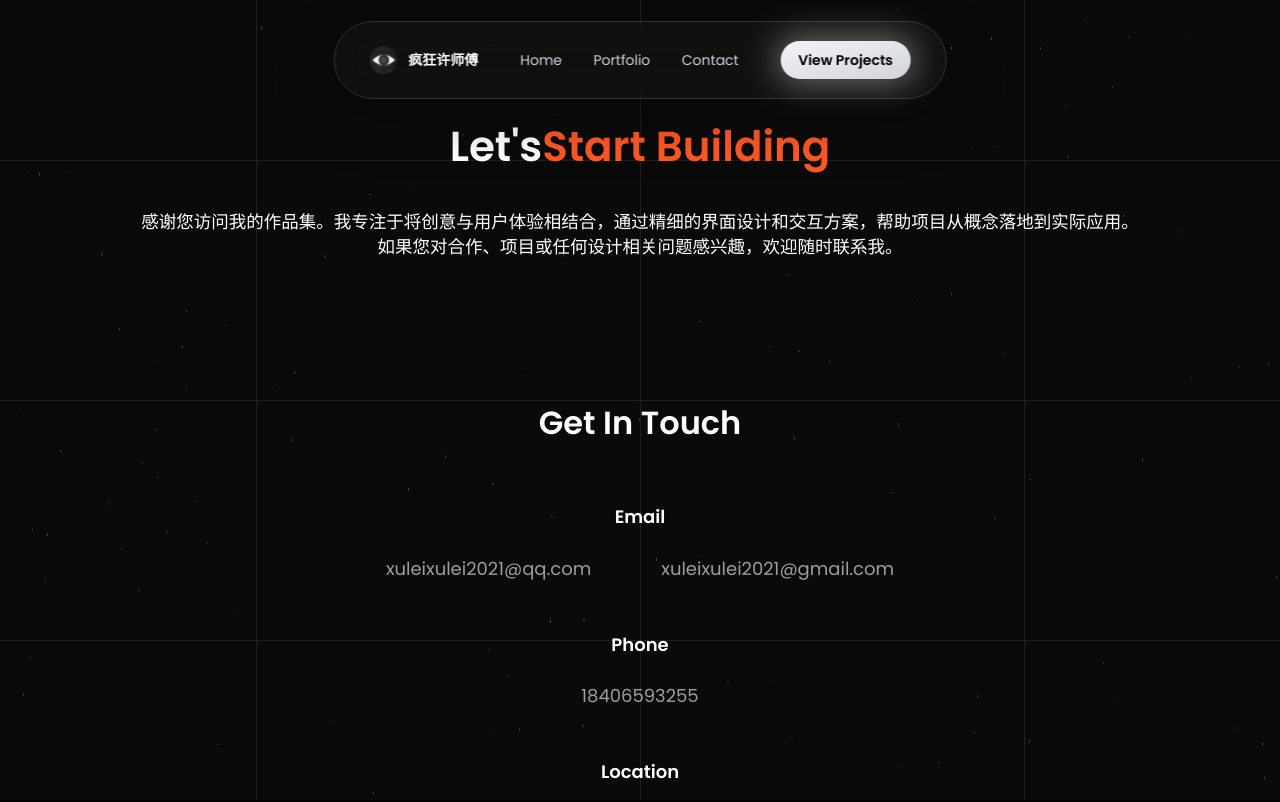
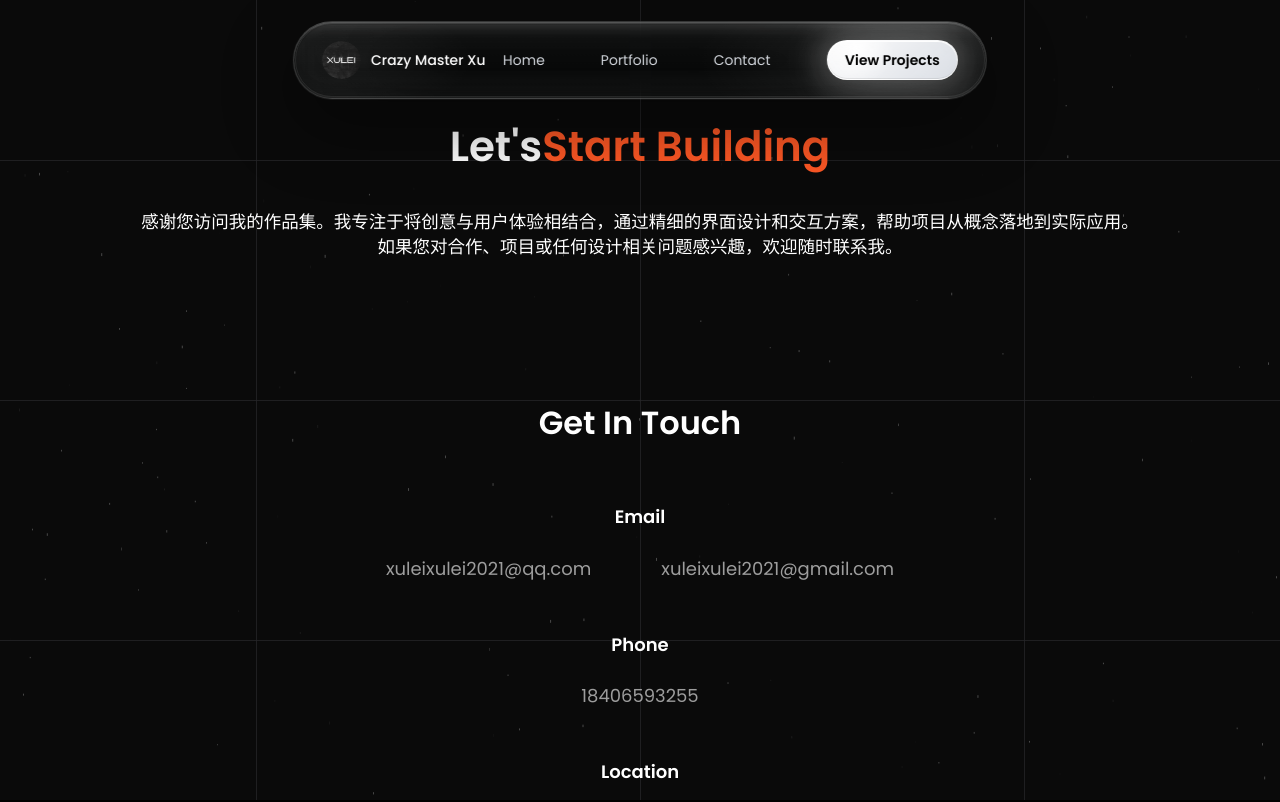
Before and after one commit to lei-xxx/design, a React (Vite) app: page /contact in a window 1280 px wide. Shown: the top 802 px of the page. Built offline with nearby package versions, Linux system fonts and the light colour scheme.

Commit message:
Update glass navigation styling

```diff
--- a/src/App.tsx
+++ b/src/App.tsx
@@ -28,7 +28,7 @@ function AppContent() {
   return (
     <div className="min-h-screen">
       <SignFlowNav
-        logo={publicAsset('/eye-nav-logo.png')}
+        logo={publicAsset('/xulei-nav-logo.png')}
         logoAlt="疯狂许师傅 Logo"
         links={navLinks}
       />
--- a/src/components/Footer.tsx
+++ b/src/components/Footer.tsx
@@ -10,7 +10,7 @@ const Footer = () => {
         <div className="grid grid-cols-1 lg:grid-cols-4 gap-8">
           {/* Company Info */}
           <div className="lg:col-span-2">
-            <h3 className="text-2xl font-semibold mb-8">疯狂许师傅</h3>
+            <h3 className="text-2xl font-semibold mb-8">Crazy Master Xu</h3>
             <p className="text-white/60 mb-8 max-w-md">
               Welcome to my portfolio website of design works, let's explore the stories of inspiration through creation together.
             </p>
--- a/src/components/SignFlowNav.css
+++ b/src/components/SignFlowNav.css
@@ -24,3 +24,71 @@
   line-height: 44px;
   white-space: nowrap;
 }
+
+@media (min-width: 1024px) {
+  header.sign-flow-header {
+    position: fixed;
+    overflow: hidden;
+    isolation: isolate;
+    border-color: rgba(255, 255, 255, 0.16) !important;
+    background:
+      linear-gradient(180deg, rgba(255, 255, 255, 0.11), rgba(255, 255, 255, 0.025) 22%, rgba(255, 255, 255, 0.008) 60%, rgba(255, 255, 255, 0.035)),
+      radial-gradient(160px 70px at 9% 50%, rgba(255, 255, 255, 0.055), transparent 74%),
+      radial-gradient(230px 96px at 84% 50%, rgba(255, 255, 255, 0.06), transparent 78%),
+      rgba(7, 8, 8, 0.52) !important;
+    box-shadow:
+      0 26px 72px rgba(0, 0, 0, 0.44),
+      0 1px 0 rgba(255, 255, 255, 0.08),
+      inset 0 1px 0 rgba(255, 255, 255, 0.19),
+      inset 0 -1px 0 rgba(255, 255, 255, 0.045),
+      inset 0 -10px 22px rgba(0, 0, 0, 0.12),
+      inset 42px 0 78px rgba(255, 255, 255, 0.022),
+      inset -78px 0 112px rgba(255, 255, 255, 0.025) !important;
+    backdrop-filter: blur(10px) saturate(1.42) contrast(1.03) !important;
+    -webkit-backdrop-filter: blur(10px) saturate(1.42) contrast(1.03) !important;
+  }
+
+  header.sign-flow-header::before {
+    content: '';
+    position: absolute;
+    inset: 0;
+    z-index: 0;
+    border-radius: inherit;
+    pointer-events: none;
+    background:
+      linear-gradient(180deg, rgba(255, 255, 255, 0.105), transparent 14%, transparent 78%, rgba(255, 255, 255, 0.018)),
+      linear-gradient(90deg, rgba(255, 255, 255, 0.035), transparent 16%, transparent 76%, rgba(255, 255, 255, 0.045));
+    opacity: 0.44;
+  }
+
+  header.sign-flow-header::after {
+    content: '';
+    position: absolute;
+    inset: 1px;
+    z-index: 0;
+    border-radius: inherit;
+    pointer-events: none;
+    border: 1px solid rgba(255, 255, 255, 0.09);
+    box-shadow:
+      inset 0 0 0 1px rgba(0, 0, 0, 0.10),
+      inset 0 6px 14px rgba(255, 255, 255, 0.032);
+  }
+
+  .sign-flow-cta > span:first-child {
+    background: rgba(255, 255, 255, 0.62) !important;
+    opacity: 0.34 !important;
+    filter: blur(16px);
+  }
+
+  .sign-flow-cta-inner {
+    border: 1px solid rgba(255, 255, 255, 0.78);
+    background:
+      radial-gradient(circle at 22% 18%, rgba(255, 255, 255, 1), transparent 36%),
+      linear-gradient(135deg, rgba(255, 255, 255, 0.99), rgba(229, 233, 240, 0.94)) !important;
+    box-shadow:
+      0 0 52px rgba(255, 255, 255, 0.26),
+      0 10px 30px rgba(0, 0, 0, 0.22),
+      inset 0 1px 0 rgba(255, 255, 255, 0.95),
+      inset 0 -1px 0 rgba(0, 0, 0, 0.08);
+  }
+}
--- a/src/components/SignFlowNav.tsx
+++ b/src/components/SignFlowNav.tsx
@@ -95,14 +95,14 @@ export default function SignFlowNav({ logo, logoAlt = 'Logo', links }: SignFlowN
   return (
     <>
     <header
-      className={`fixed left-1/2 top-6 z-[70] flex w-[calc(100%-2rem)] -translate-x-1/2 flex-col items-center px-8 py-4 text-white transition-all duration-300 ease-in-out lg:w-auto lg:border lg:border-[#333] lg:bg-[#1f1f1f57] lg:px-10 lg:shadow-[0_18px_60px_rgba(0,0,0,0.28)] lg:backdrop-blur-[24px] ${headerShapeClass}`}>
-      <div className="flex w-full items-center justify-between gap-x-8 lg:gap-x-12">
+      className={`sign-flow-header fixed left-1/2 top-6 z-[70] flex w-[calc(100%-2rem)] -translate-x-1/2 flex-col items-center px-8 py-4 text-white transition-all duration-300 ease-in-out lg:w-auto lg:border lg:border-[#333] lg:bg-[#1f1f1f57] lg:px-8 lg:shadow-[0_18px_60px_rgba(0,0,0,0.28)] lg:backdrop-blur-[24px] ${headerShapeClass}`}>
+      <div className="relative z-10 flex w-full items-center justify-between gap-x-8 lg:gap-x-16">
         <Link to="/" onClick={closeMenu} className="hidden items-center gap-3 lg:flex">
-          <img src={logo} alt={logoAlt} className="h-8 w-8 rounded-full object-cover" />
-          <span className="hidden whitespace-nowrap text-base font-semibold text-white lg:block">疯狂许师傅</span>
+          <img src={logo} alt={logoAlt} className="h-11 w-11 rounded-full object-cover" />
+          <span className="hidden whitespace-nowrap text-base font-medium text-white lg:block">Crazy Master Xu</span>
         </Link>
 
-        <nav className="hidden items-center space-x-5 lg:flex lg:space-x-9">
+        <nav className="hidden items-center space-x-5 lg:flex lg:space-x-16">
           {links.map(link => (
             <AnimatedNavLink key={link.href} href={link.href}>
               {link.label}
@@ -110,9 +110,9 @@ export default function SignFlowNav({ logo, logoAlt = 'Logo', links }: SignFlowN
           ))}
         </nav>
 
-        <Link to="/portfolio" onClick={closeMenu} className="relative hidden shrink-0 lg:block">
+        <Link to="/portfolio" onClick={closeMenu} className="sign-flow-cta relative hidden shrink-0 lg:block">
           <span className="absolute inset-0 -m-2 rounded-full bg-gray-100 opacity-35 blur-lg transition-all duration-300 ease-out hover:opacity-60 hover:blur-xl" />
-          <span className="relative z-10 inline-flex whitespace-nowrap rounded-full bg-gradient-to-br from-gray-100 to-gray-300 px-5 py-2.5 text-base font-semibold text-black transition-all duration-200 hover:from-gray-200 hover:to-gray-400">
+          <span className="sign-flow-cta-inner relative z-10 inline-flex whitespace-nowrap rounded-full bg-gradient-to-br from-gray-100 to-gray-300 px-5 py-2.5 text-base font-semibold text-black transition-all duration-200 hover:from-gray-200 hover:to-gray-400">
             View Projects
           </span>
         </Link>
```
